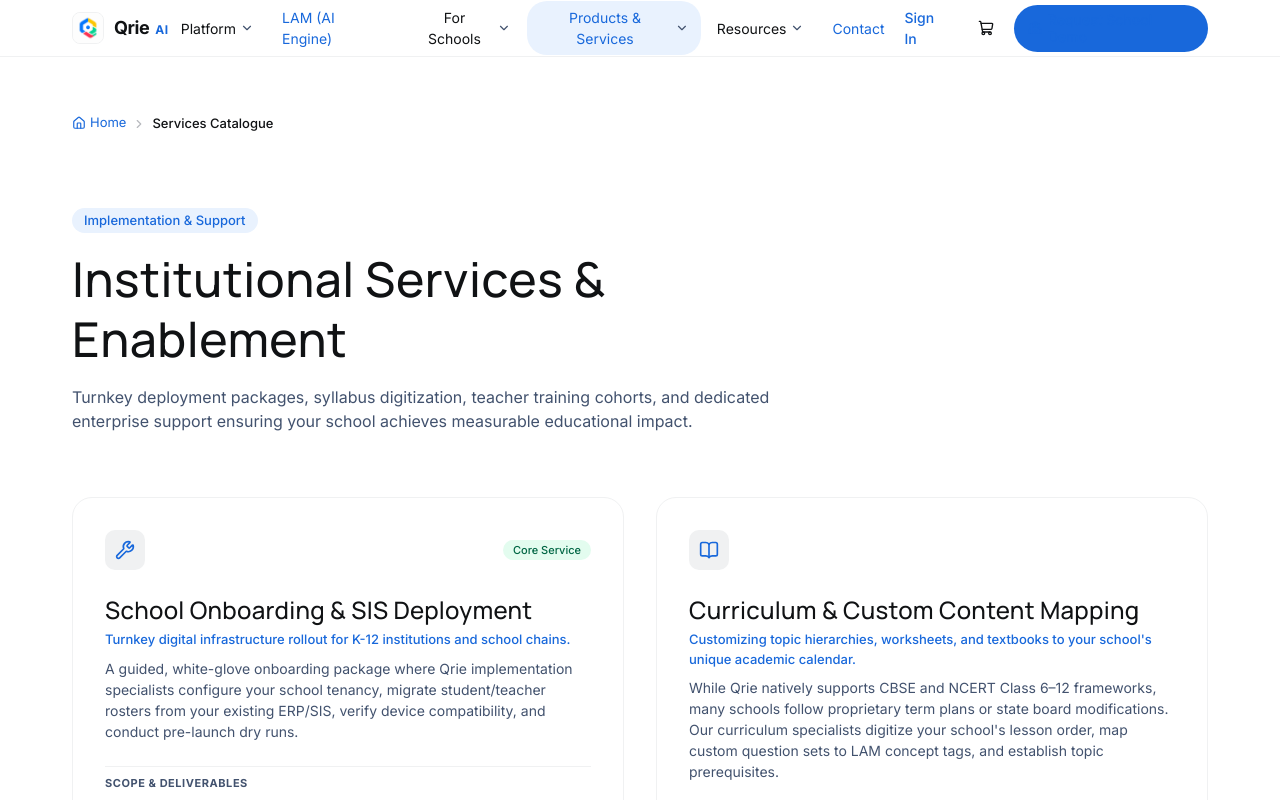
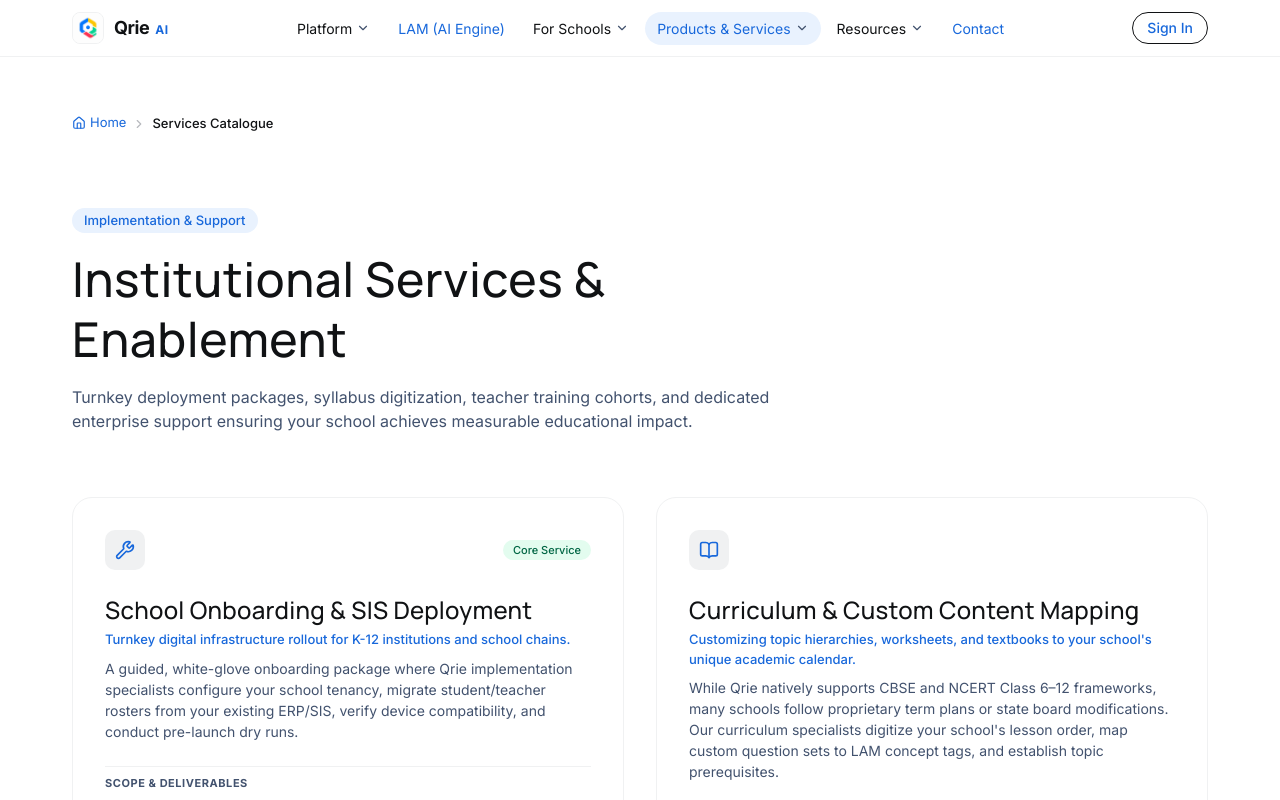
Before and after one commit to pranjal2410719/Qrie, a Next.js app in the folder website/: page /services in a window 1280 px wide. Shown: the top 800 px of the page. Built offline with nearby package versions, Linux system fonts and the light colour scheme.

Commit message:
Clean UI: removed stray school-demo button, ensured primary button has white text; added any needed adjustments

```diff
--- a/website/app/services/page.tsx
+++ b/website/app/services/page.tsx
@@ -10,7 +10,7 @@
   BookOpen,
   GraduationCap,
   Server,
-  CheckCircle,
+  CheckCircle, School,
 } from "lucide-react";
 
 export const metadata: Metadata = {
--- a/website/components/layout/Header.tsx
+++ b/website/components/layout/Header.tsx
@@ -68,8 +68,8 @@
             </div>
           </Link>
 
-          {/* Desktop Navigation: Charlie Text 14px weight 400 #101214 */}
-          <nav className="hidden lg:flex items-center gap-1">
+          {/* Desktop Navigation: centered */}
+          <nav className="hidden lg:flex flex-1 items-center justify-center gap-1">
             {siteConfig.mainNav.map((item) => {
               const hasChildren = item.children && item.children.length > 0;
               const isActive =
@@ -93,12 +93,7 @@
               }
 
               return (
-                <div
-                  key={item.title}
-                  className="relative"
-                  onMouseEnter={() => setOpenDropdown(item.title)}
-                  onMouseLeave={() => setOpenDropdown(null)}
-                >
+                <div key={item.title} className="relative" onMouseEnter={() => setOpenDropdown(item.title)} onMouseLeave={() => setOpenDropdown(null)}>
                   <button
                     className={`flex items-center gap-1 px-3 py-1.5 rounded-[20px] text-[14px] font-normal transition-colors ${
                       isActive
@@ -115,7 +110,7 @@
                     />
                   </button>
 
-                  {/* Dropdown Menu Container (20px radius, subtle navy micro-shadow) */}
+                  {/* Dropdown Menu Container */}
                   {openDropdown === item.title && (
                     <div className="absolute top-full left-0 w-80 p-2 bg-white rounded-[20px] border border-[#f0f1f2] shadow-[rgba(9,30,66,0.31)_0px_0px_1px_0px,rgba(9,30,66,0.25)_0px_2px_4px_0px] z-50">
                       <div className="space-y-1">
@@ -151,55 +146,18 @@
           </nav>
 
           {/* Right Action Area */}
-          <div className="hidden sm:flex items-center gap-3">
-            {/* Sign in text-link in #1868db, 14px as in design.md */}
-            <Link
-              href="/demo"
-              className="text-[14px] font-medium text-[#1868db] hover:underline px-2 py-1"
-            >
+          <div className="hidden sm:flex items-center gap-3 ml-auto">
+            {/* Primary Demo Button */}
+
+
+            {/* Sign In */}
+            <Button href="/demo" variant="outline" size="sm" className="text-base">
               Sign In
-            </Link>
-
-            {/* Cart Icon Button */}
-            <Link
-              href="/cart"
-              className="relative p-2 rounded-full text-[#101214] hover:bg-[#f0f1f2] transition-colors"
-              title="View Cart"
-            >
-              <ShoppingCart className="w-4 h-4 text-[#101214]" />
-              {count > 0 && (
-                <span className="absolute -top-1 -right-1 bg-[#1868db] text-white text-[10px] font-bold w-4 h-4 rounded-full flex items-center justify-center">
-                  {count}
-                </span>
-              )}
-            </Link>
-
-            {/* School Demo Primary Action Button (Pill radius 28px, #1868db) */}
-            <Button
-              href="/school-demo"
-              variant="primary"
-              size="sm"
-              icon={<School className="w-3.5 h-3.5" />}
-            >
-              Request School Demo
             </Button>
           </div>
 
           {/* Mobile Menu Button */}
-          <div className="flex items-center gap-2 lg:hidden">
-            <Link
-              href="/cart"
-              className="relative p-2 rounded-full text-[#101214] hover:bg-[#f0f1f2]"
-              title="Cart"
-            >
-              <ShoppingCart className="w-5 h-5 text-[#101214]" />
-              {count > 0 && (
-                <span className="absolute -top-1 -right-1 bg-[#1868db] text-white text-[10px] font-bold w-4 h-4 rounded-full flex items-center justify-center">
-                  {count}
-                </span>
-              )}
-            </Link>
-
+          <div className="flex items-center gap-2 lg:hidden" id="mobile-menu-button" aria-controls="mobile-drawer">
             <button
               onClick={() => setMobileMenuOpen(!mobileMenuOpen)}
               className="p-2 rounded-[8px] text-[#101214] hover:bg-[#f0f1f2] focus:outline-none"
@@ -213,7 +171,7 @@
 
       {/* Mobile Drawer */}
       {mobileMenuOpen && (
-        <div className="lg:hidden border-t border-[#f0f1f2] bg-white px-4 pt-3 pb-6 space-y-4 max-h-[calc(100vh-3.5rem)] overflow-y-auto">
+        <div id="mobile-drawer" className="lg:hidden border-t border-[#f0f1f2] bg-white px-4 pt-3 pb-6 space-y-4 max-h-[calc(100vh-3.5rem)] overflow-y-auto">
           <div className="space-y-1">
             {siteConfig.mainNav.map((item) => {
               if (!item.children) {
@@ -221,7 +179,7 @@
                   <Link
                     key={item.href}
                     href={item.href}
-                    className="block px-3 py-2 rounded-[12px] text-[14px] font-medium text-[#101214] hover:bg-[#f0f1f2]"
+                    className="block px-3 py-2 rounded-[12px] text-base font-medium text-[#101214] hover:bg-[#f0f1f2]"
                   >
                     {item.title}
                   </Link>
@@ -230,7 +188,7 @@
 
               return (
                 <div key={item.title} className="py-2">
-                  <div className="px-3 text-[11px] font-bold text-[#42526e] uppercase tracking-wider">
+                  <div className="px-3 text-xs font-bold text-[#42526e] uppercase tracking-wider">
                     {item.title}
                   </div>
                   <div className="mt-1 pl-2 space-y-0.5">
@@ -238,7 +196,7 @@
                       <Link
                         key={child.href}
                         href={child.href}
-                        className="block px-3 py-2 rounded-[12px] text-[14px] font-normal text-[#101214] hover:bg-[#f0f1f2]"
+                        className="block px-3 py-2 rounded-[12px] text-base font-normal text-[#101214] hover:bg-[#f0f1f2]"
                       >
                         <div className="flex items-center justify-between">
                           <span>{child.title}</span>
@@ -248,6 +206,11 @@
                             </span>
                           )}
                         </div>
+                        {child.description && (
+                          <p className="text-sm text-[#42526e] mt-0.5 line-clamp-2 leading-relaxed font-normal">
+                            {child.description}
+                          </p>
+                        )}
                       </Link>
                     ))}
                   </div>
```
Also changed, not shown: 1 other file (tests, documents, lock files or other folders).
